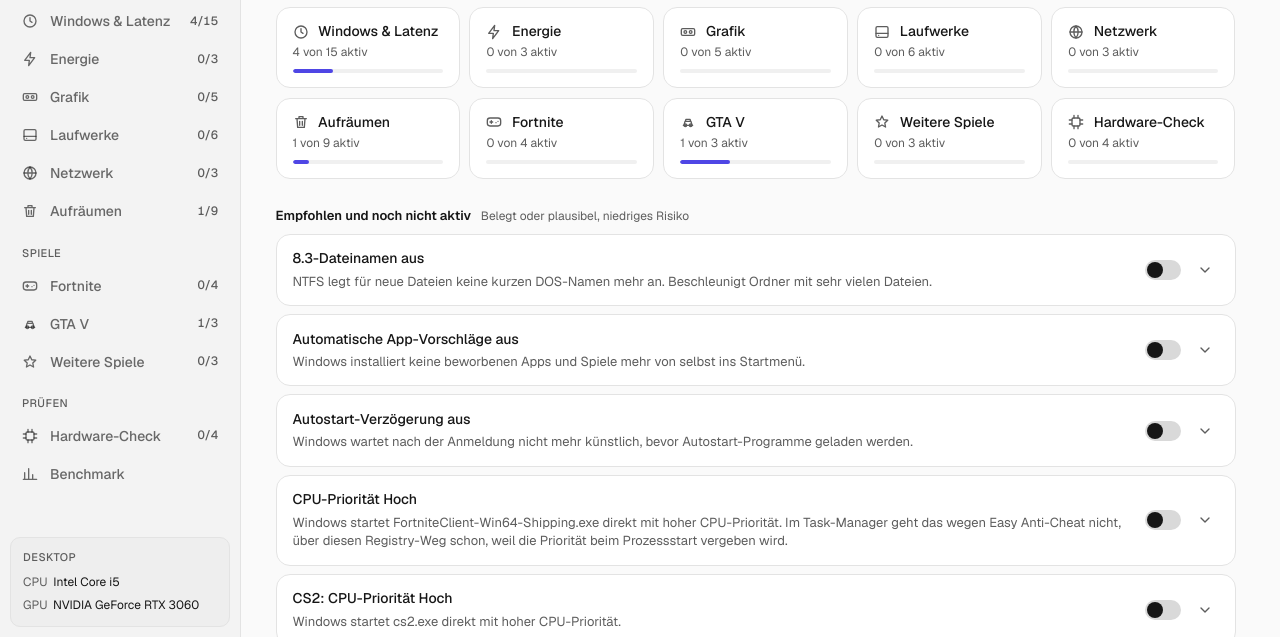
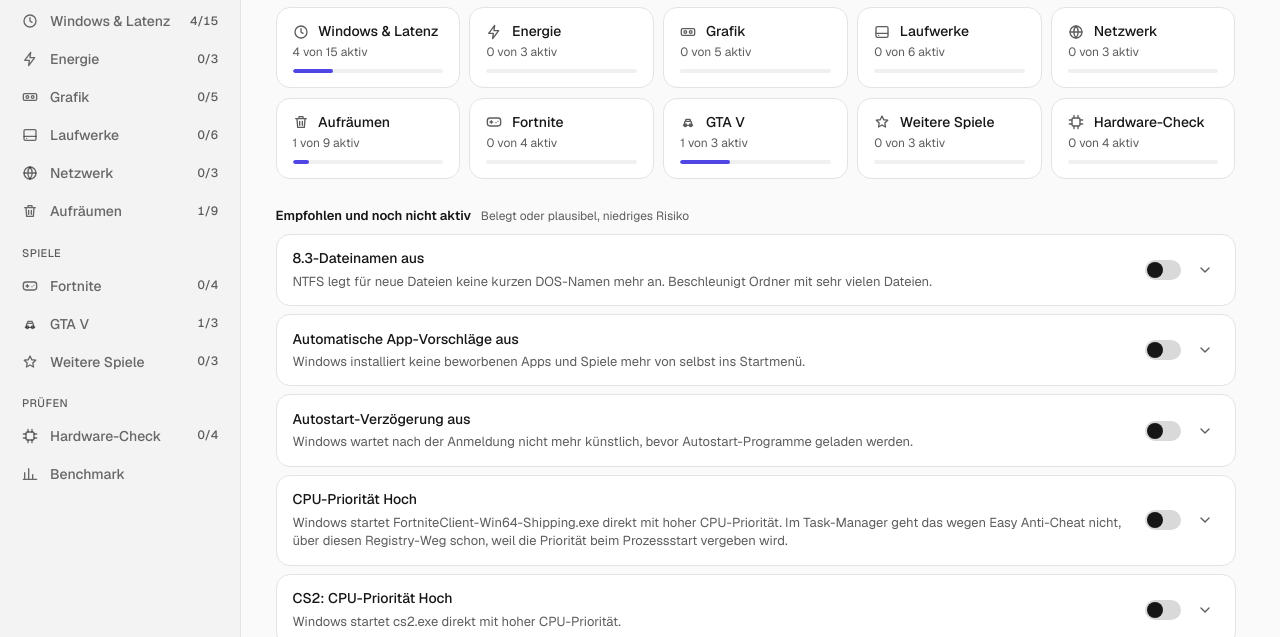
Before and after one commit to nowaaak/dialed, a plain HTML site: page ui/index.html in a window 1280 px wide. Shown: the part 163-800 px from the top of the page. Drawn offline with Linux system fonts and the light colour scheme.

Commit message:
feat(ui): remove the hardware box from the sidebar

```diff
--- a/ui/app.js
+++ b/ui/app.js
@@ -278,21 +278,6 @@ function cpuName(hw) {
   return hw.cpu.replace(/\((R|TM)\)/gi, "").replace(/\s+\d+-Core Processor/i, "").replace(/\s+CPU.*$/i, "").trim();
 }
 
-function renderHardware() {
-  const hw = state.hardware;
-  if (!hw || !hw.cpu) {
-    $("hw").innerHTML = `<div class="hw-box"><span class="hw-title">System</span><span class="muted">${state.loading ? "Wird erkannt …" : "Nicht erkannt"}</span></div>`;
-    return;
-  }
-  const row = (k, v) => (v ? `<span class="hw-row" title="${esc(v)}"><span class="k">${k}</span>${esc(v)}</span>` : "");
-  $("hw").innerHTML =
-    `<button type="button" class="hw-box" data-cat="hardware" title="Alles Erkannte im Hardware-Check anzeigen">` +
-    `<span class="hw-title">${hw.laptop ? "Notebook" : "Desktop"}</span>` +
-    row("CPU", cpuName(hw)) +
-    hw.gpus.map((g) => row("GPU", g)).join("") +
-    `</button>`;
-}
-
 function systemInfo() {
   const hw = state.hardware;
   if (!hw || !hw.cpu) return '<div class="sysinfo"><div class="skeleton sys"></div><div class="skeleton sys"></div></div>';
@@ -421,7 +406,6 @@ function render() {
   $("title").textContent = cat.label;
   $("tb-page").textContent = cat.label;
   renderNav();
-  renderHardware();
   renderList();
   const all = state.tweaks.filter(countable);
   const on = all.filter((t) => t.status === "active").length;
@@ -436,12 +420,10 @@ function openCategory(id) {
   $("main").scrollTop = 0;
   render();
 }
-for (const el of [$("nav"), $("hw")]) {
-  el.addEventListener("click", (e) => {
-    const btn = e.target.closest("[data-cat]");
-    if (btn) openCategory(btn.dataset.cat);
-  });
-}
+$("nav").addEventListener("click", (e) => {
+  const btn = e.target.closest("[data-cat]");
+  if (btn) openCategory(btn.dataset.cat);
+});
 $("filters").addEventListener("click", (e) => {
   const btn = e.target.closest("[data-filter]");
   if (!btn) return;
--- a/ui/index.html
+++ b/ui/index.html
@@ -31,7 +31,6 @@
         <div><strong>Update verfügbar</strong><span class="muted" id="update-version"></span></div>
         <button type="button" class="btn primary" id="btn-update">Installieren</button>
       </section>
-      <section class="hw" id="hw" aria-label="Erkannte Hardware"></section>
     </aside>
 
     <div class="panel">
--- a/ui/style.css
+++ b/ui/style.css
@@ -102,13 +102,6 @@ nav svg { width: 16px; height: 16px; flex: none; }
 nav .count { margin-left: auto; font-size: 12px; font-variant-numeric: tabular-nums; color: var(--muted-foreground); }
 .update { margin-top: auto; display: flex; flex-direction: column; gap: 0.6rem; padding: 0.75rem; border-radius: var(--radius); border: 1px solid color-mix(in oklch, var(--primary) 45%, transparent); background: color-mix(in oklch, var(--primary) 10%, transparent); font-size: 13px; }
 .update div { display: flex; flex-direction: column; }
-.update:not([hidden]) + .hw { margin-top: 0; }
-.hw { margin-top: auto; }
-.hw-box { width: 100%; padding: 0.75rem; border-radius: var(--radius); border: 1px solid var(--border); background: color-mix(in oklch, var(--sidebar-accent) 35%, transparent); font-size: 12px; text-align: left; display: flex; flex-direction: column; gap: 0.35rem; transition: border-color 0.15s; }
-button.hw-box:hover { border-color: color-mix(in oklch, var(--primary) 45%, transparent); }
-.hw-title { font-size: 11px; font-weight: 500; letter-spacing: 0.04em; text-transform: uppercase; color: var(--muted-foreground); margin-bottom: 0.15rem; }
-.hw-row { overflow: hidden; text-overflow: ellipsis; white-space: nowrap; }
-.hw .k { color: var(--muted-foreground); margin-right: 0.35rem; }
 
 /* Inhalt */
 .panel { min-height: 0; overflow: hidden; border-top: 1px solid var(--border); border-left: 1px solid var(--border); border-top-left-radius: 1.125rem; background: var(--background); }
```
